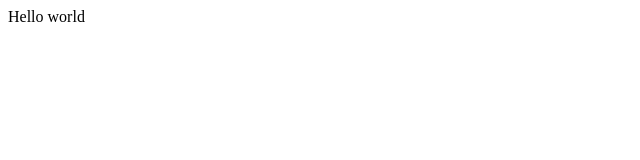
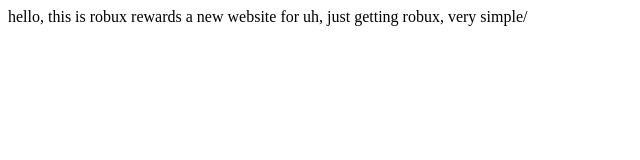
Before and after one commit to TwistedShadowzz/twistedshadowzz.github.io, a plain HTML site: page index.html in a window 1280 px wide. Shown: the whole page, without its empty margins (0-640 px from the left). Drawn offline with Linux system fonts and the light colour scheme.

Commit message:
Update index.html

```diff
--- a/index.html
+++ b/index.html
@@ -1,6 +1,6 @@
 <html>
 <header><title>RobuxRewards</title></header>
 <body>
-Hello world
+hello, this is robux rewards a new website for uh, just getting robux, very simple/
 </body>
 </html>
```
